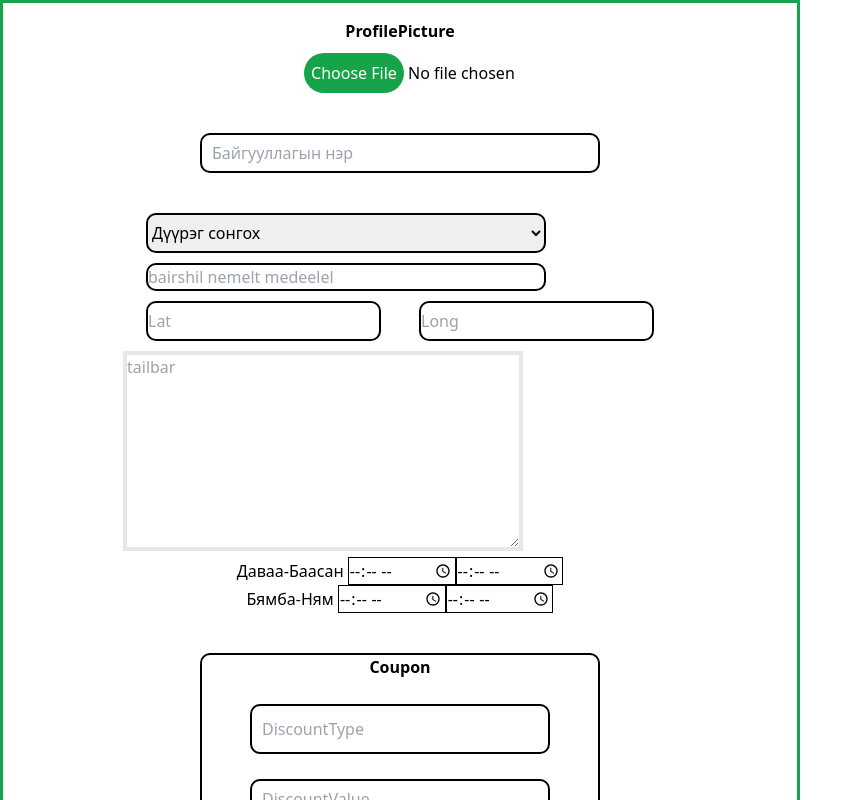
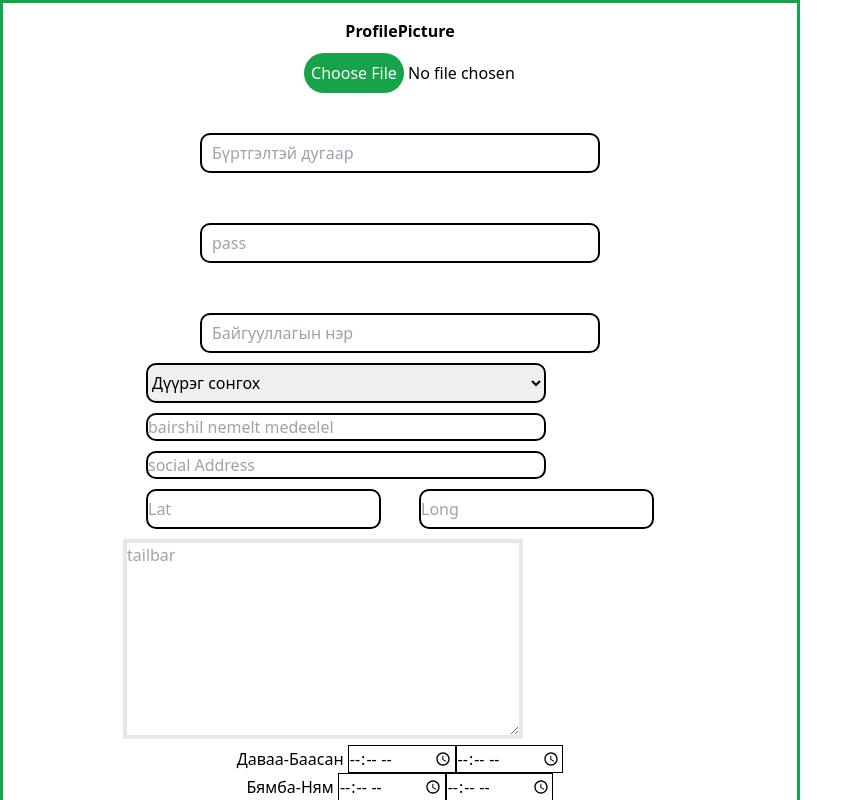
Before and after one commit to leap-2022-teal/Adolf-client, a Next.js app: page /spData/spDataC in a window 1280 px wide. Shown: the top 800 px of the page, without its empty margins (0-860 px from the left). Built offline with nearby package versions, Linux system fonts and the light colour scheme.

Commit message:
connection with mongoose

```diff
--- a/src/pages/spData/spDataC.tsx
+++ b/src/pages/spData/spDataC.tsx
@@ -1,9 +1,11 @@
 import Link from 'next/link';
-import { use, useEffect, useState } from 'react';
+import { useEffect, useState } from 'react';
 import dynamic from 'next/dynamic';
 import axios from 'axios';
 import Image from 'next/image';
 interface FormValues {
+  phoneNumber: string;
+  password: string;
   name: string;
   image: string;
   district: string;
@@ -17,12 +19,15 @@ interface FormValues {
   closeSaturdaySunday: string;
   discountType: string;
   discountValue: string;
+  socailAddress: string;
 }
 
 function SpData() {
   const [uploading, setUploading] = useState(false);
   const [image, setImage] = useState<any>('');
   const [formValues, setFormValues] = useState<FormValues>({
+    phoneNumber: '',
+    password: '',
     name: '',
     image: '',
     district: '',
@@ -36,24 +41,17 @@ function SpData() {
     closeSaturdaySunday: '',
     discountType: '',
     discountValue: '',
+    socailAddress: '',
   });
-  // const handleInputChange = (
-  //   e: React.ChangeEvent<
-  //     HTMLInputElement | HTMLSelectElement | HTMLTextAreaElement
-  //   >
-  // ) => {
-  //   const { name, value } = e.target;
-  //   setFormValues({ ...formValues, [name]: value });
-  // };
   function handleInputChange(evt: any) {
     const value = evt.target.value;
+    // console.log(evt.nativeEvent.target[value]);
     setFormValues({
       ...formValues,
       [evt.target.name]: value,
     });
   }
 
-  // console.log('eneshu', District)
   async function handleFileUpload(event: any) {
     setUploading(true);
     const imageFile = event.target.files[0];
@@ -66,10 +64,22 @@ function SpData() {
       .then((res) => res.json())
       .then((data) => {
         setImage(data);
+        setFormValues({
+          ...formValues,
+          image: data.path,
+        });
         setUploading(false);
       });
   }
   const handleSubmit = async () => {
+    axios
+      .post(`http://localhost:8000/sample/spData`, formValues)
+      .then((res) => {
+        const { status } = res;
+        if (status === 201) {
+          alert('Success');
+        }
+      });
     console.log(formValues);
     // Handle form submission logic here
   };
@@ -93,7 +103,24 @@ function SpData() {
             <Image src={image.path} width="100" height="150" alt="upload" />
           )}
         </div>
-        <div className="flex flex-col items-center gap-[40px] ">
+
+        <div className="flex flex-col items-center gap-[10px] ">
+          <input
+            name="phoneNumber"
+            value={formValues.phoneNumber}
+            onChange={handleInputChange}
+            type="text"
+            placeholder="Бүртгэлтэй дугаар"
+            className="w-[400px] h-[40px]  border-[2px] rounded-[10px]  placeholder:pl-[10px] border-black mt-[40px] focus:pl-[10px] "
+          />
+          <input
+            name="password"
+            value={formValues.password}
+            onChange={handleInputChange}
+            type="text"
+            placeholder="pass"
+            className="w-[400px] h-[40px]  border-[2px] rounded-[10px]  placeholder:pl-[10px] border-black mt-[40px] focus:pl-[10px] "
+          />
           <input
             name="name"
             value={formValues.name}
@@ -102,6 +129,7 @@ function SpData() {
             placeholder="Байгууллагын нэр"
             className="w-[400px] h-[40px]  border-[2px] rounded-[10px]  placeholder:pl-[10px] border-black mt-[40px] focus:pl-[10px] "
           />
+
           <div className="flex flex-col gap-[10px]">
             <select
               value={formValues.district}
@@ -111,23 +139,30 @@ function SpData() {
               className="w-[400px] h-[40px] rounded-[10px] border-[2px] border-black  "
             >
               <option selected>Дүүрэг сонгох</option>
-              <option value="4">УБ-Баянзүрх</option>
-              <option value="5">УБ-Налайх</option>
-              <option value="6">УБ-Сонгинохайрхан</option>
-              <option value="7">УБ-Сүхбаатар</option>
-              <option value="8">УБ-Хан-Уул</option>
-              <option value="9">УБ-Чингэлтэй</option>
-              <option value="1">УБ-Багануур</option>
-              <option value="2">УБ-Багахангай</option>
-              <option value="3">УБ-Баянгол</option>
-              <option value="10">Дархан</option>
-              <option value="11">Эрдэнэт</option>
+              <option value="Баянзүрх">УБ-Баянзүрх</option>
+              <option value="Налайх">УБ-Налайх</option>
+              <option value="Сонгинохайрхан">УБ-Сонгинохайрхан</option>
+              <option value="Сүхбаатар">УБ-Сүхбаатар</option>
+              <option value="Хан-Уул">УБ-Хан-Уул</option>
+              <option value="Чингэлтэй">УБ-Чингэлтэй</option>
+              <option value="Багануур">УБ-Багануур</option>
+              <option value="Багахангай">УБ-Багахангай</option>
+              <option value="Баянгол">УБ-Баянгол</option>
+              <option value="Дархан">Дархан</option>
+              <option value="Эрдэнэт">Эрдэнэт</option>
             </select>
             <input
               name="address"
               value={formValues.address}
               onChange={handleInputChange}
               placeholder="bairshil nemelt medeelel"
+              className="border-[2px] border-black w-[400px] rounded-[10px]"
+            ></input>
+            <input
+              name="socailAddress"
+              value={formValues.socailAddress}
+              onChange={handleInputChange}
+              placeholder="social Address"
               className="border-[2px] border-black w-[400px] rounded-[10px]"
             ></input>
             <div className="flex gap-[38px]">
```
